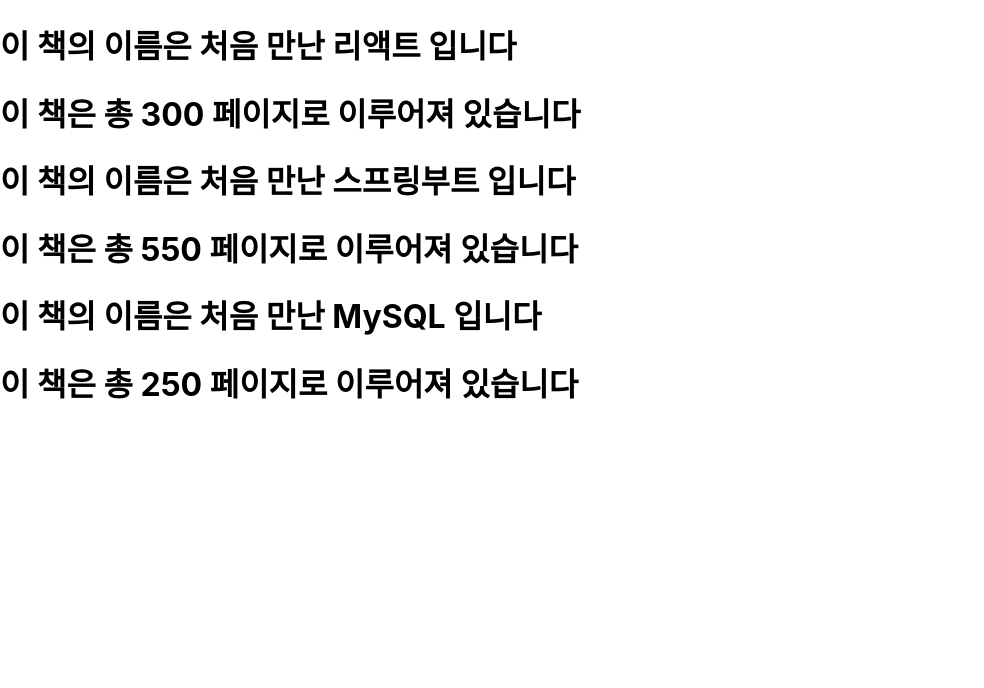
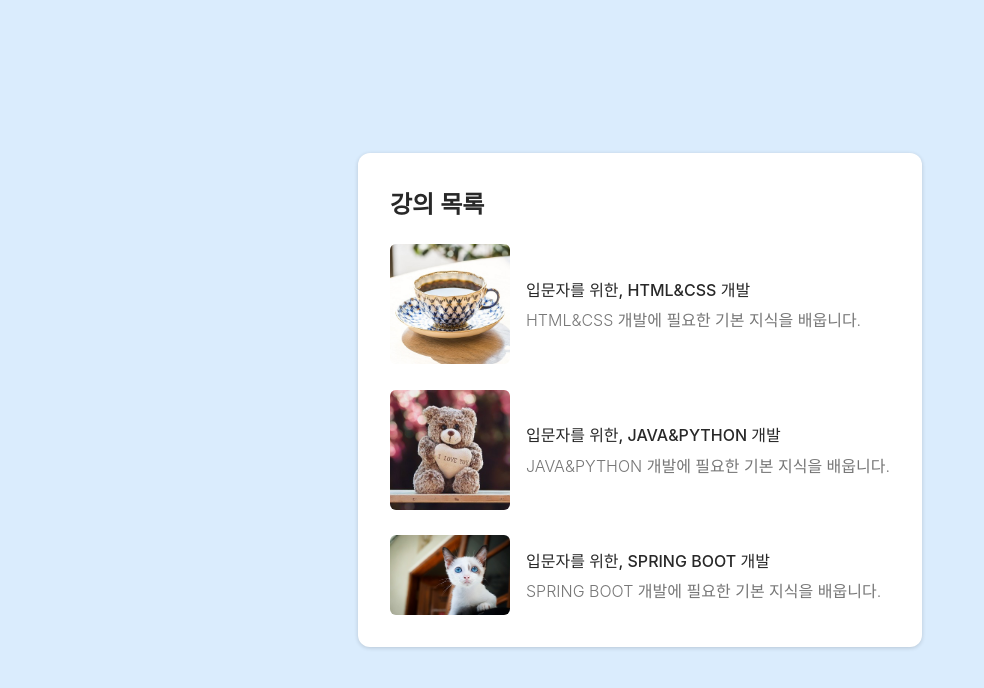
Before and after one commit to lee-sangmo/2024_react01, a React (Create React App) app: page / in a window 1280 px wide. Shown: the top 688 px of the page, without its empty margins (0-984 px from the left). Built offline with nearby package versions, Linux system fonts and the light colour scheme.

Commit message:
241118_react

```diff
--- a/src/App.css
+++ b/src/App.css
@@ -1,39 +1,82 @@
-/* App.css */
-.App {
-  text-align: center;
+* {
+  padding: 0;
+  margin: 0;
+}
+body {
+  color: #282828;
 }
 
-.App-logo {
-  height: 40vmin;
-  pointer-events: none;
+main {
+  height: 100vh;
+  background-color: #DAECFD;
+  display: flex;
+  justify-content: center;
+  align-items: center;
 }
 
-@media (prefers-reduced-motion: no-preference) {
-  .App-logo {
-    animation: App-logo-spin infinite 20s linear;
-  }
+/* Card */
+.card {
+  background-color: white;
+  padding: 2rem;
+  border-radius: 12px;
+  box-shadow: rgba(0, 0, 0, 0.16) 0px 1px 4px;
+  width: 500px;
+}
+.card__header {
+  font-size: 1.5rem;
+  font-weight: 600;
+  width: 460px;
+}
+.card__body {
+  padding-top: 1.5rem;
 }
 
-.App-header {
-  background-color: #282c34;
-  min-height: 100vh;
+/* Course List */
+.courses {
   display: flex;
   flex-direction: column;
-  align-items: center;
-  justify-content: center;
-  font-size: calc(10px + 2vmin);
-  color: white;
+  gap: 1.6rem;
 }
 
-.App-link {
-  color: #61dafb;
+/* Course */
+.course {
+  display: flex;
+  align-items: center;
+  gap: 1rem;
+}
+.course__img {
+  border-radius: 6px;
+  width: 120px;
 }
 
-@keyframes App-logo-spin {
-  from {
-    transform: rotate(0deg);
-  }
-  to {
-    transform: rotate(360deg);
-  }
+.course__title {
+  font-weight: 500;
 }
+.course__body {
+  flex-grow: 1;
+}
+.course__description {
+  color: #777777;
+  font-weight: 300;
+  margin-top: .4rem;
+}
+.course__icons {
+  display: flex;
+  align-items: center;
+  column-gap: 0.6rem;
+}
+
+/* Button */
+.btn {
+  background: none;
+  border: none; /* Remove borders */
+  font-size: 20px; /* Set a font size */
+  cursor: pointer; /* Mouse pointer on hover */
+}
+
+.btn > .fa-heart {
+  color: red;
+}
+.btn > .fa-link {
+  color: #393939;
+}
--- a/src/App.js
+++ b/src/App.js
@@ -1,5 +1,5 @@
 import './App.css';
-import Library from './components/step01/Library';
+import CourseListCard from './components/course/CourseListCard';
 
 // function Header() {
 //   return(
@@ -34,8 +34,8 @@
 // 리액트에서는 class 예약어 사용 불가 => className 을 사용한다
 function App() {
   return (
-    <div>
-    {/* <main> */}
+
+    <main>
       {/*
       <Header />
       <Main />
@@ -63,14 +63,13 @@
       </div>
       */}
 
-      {/*
-      3단계. 중복되는 부분을 List 형태로 전부 담을 수있게 만들어 넣는다
+
+      {/* 3단계. 중복되는 부분을 List 형태로 전부 담을 수있게 만들어 넣는다 */}
       <CourseListCard />
-      */}
-    {/* </main> */}
+      {/* <Library /> */}
+   </main>
 
-      <Library />
-    </div>
+
   );
 }
 
--- a/src/components/course/CourseListCard.jsx
+++ b/src/components/course/CourseListCard.jsx
@@ -1,14 +1,14 @@
 import Courseitem from "./Courseitem";
 
-function CourseListCard() {
+function CourseListCard(props) {
     return (
         <div class="card">
         <div class="card__header">강의 목록</div>
         <div class="card__body">
           <div class="courses">
-            <Courseitem />
-            <Courseitem />
-            <Courseitem />
+            <Courseitem image={`coffee-blue.jpg`} name="HTML&CSS 개발" />
+            <Courseitem image={`bear.jpg`} name="JAVA&PYTHON 개발"  />
+            <Courseitem image={`kitten-3.jpg`} name="SPRING BOOT 개발"  />
           </div>
         </div>
       </div>
--- a/src/components/course/Courseitem.jsx
+++ b/src/components/course/Courseitem.jsx
@@ -1,12 +1,12 @@
 import React from 'react';
 
-function Courseitem() {
+function Courseitem({image, name}) {
     return (
         <article className="course">
-            <img className="course__img" src="./img/coffee-blue.jpg" alt="" />
+            <img className="course__img" src={`./img/${image}`} alt="" />
             <div className="course__body">
-                <div className="course__title">입문자를 위한, HTML&CSS 웹 개발 입문</div>
-                <div className="course__description">웹 개발에 필요한 기본 지식을 배웁니다. </div>
+                <div className="course__title">{`입문자를 위한, ${name}`}</div>
+                <div className="course__description">{`${name}에 필요한 기본 지식을 배웁니다. `}</div>
             </div>
         </article>
     );
--- a/src/components/step01/Book.jsx
+++ b/src/components/step01/Book.jsx
@@ -1,12 +1,23 @@
 import React from 'react';
 
 // 인자, 매개변수 : props
-function Book(props) {
+// function Book(props) {
+//     return (
+//         <div>
+//             {/* `문자열 ${}` */}
+//             <h1>{`이 책의 이름은 ${props.name} 입니다`}</h1>
+//             <h1>{`이 책은 총 ${props.numOfPage} 페이지로 이루어져 있습니다`}</h1>
+//         </div>
+//     );
+// }
+
+// 구조분해할당
+function Book({name, numOfPage}) {
     return (
         <div>
             {/* `문자열 ${}` */}
-            <h1>{`이 책의 이름은 ${props.name} 입니다`}</h1>
-            <h1>{`이 책은 총 ${props.numOfPage} 페이지로 이루어져 있습니다`}</h1>
+            <h1>{`이 책의 이름은 ${name} 입니다`}</h1>
+            <h1>{`이 책은 총 ${numOfPage} 페이지로 이루어져 있습니다`}</h1>
         </div>
     );
 }
--- a/src/components/step01/Library.jsx
+++ b/src/components/step01/Library.jsx
@@ -4,9 +4,9 @@
 function Library(props) {
     return (
         <div>
-            <Book name="처음 만난 리액트" numOfPage="300" />
-            <Book name="처음 만난 스프링부트" numOfPage="550" />
-            <Book name="처음 만난 MySQL" numOfPage="250" />
+            <Book name="처음 만난 리액트" numOfPage="300" /><hr />
+            <Book name="처음 만난 스프링부트" numOfPage="550" /><hr />
+            <Book name="처음 만난 MySQL" numOfPage="250" /><hr />
         </div>
     );
 }
```
Also changed, not shown: public/img/bear.jpg (added), public/img/kitten-3.jpg (added).
